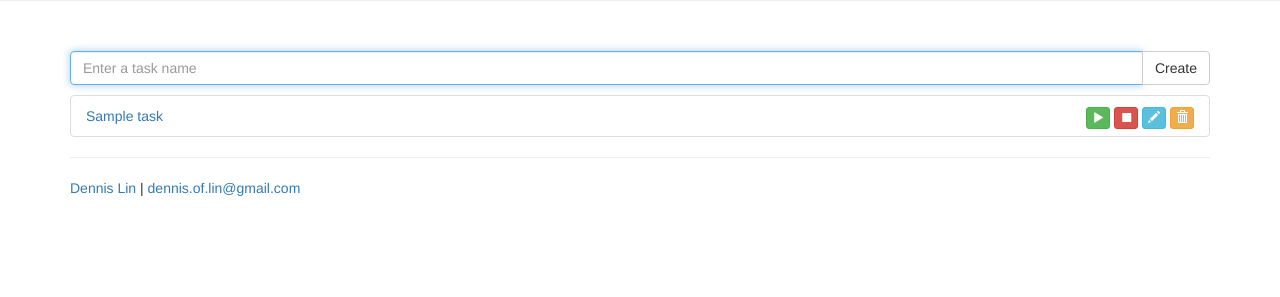
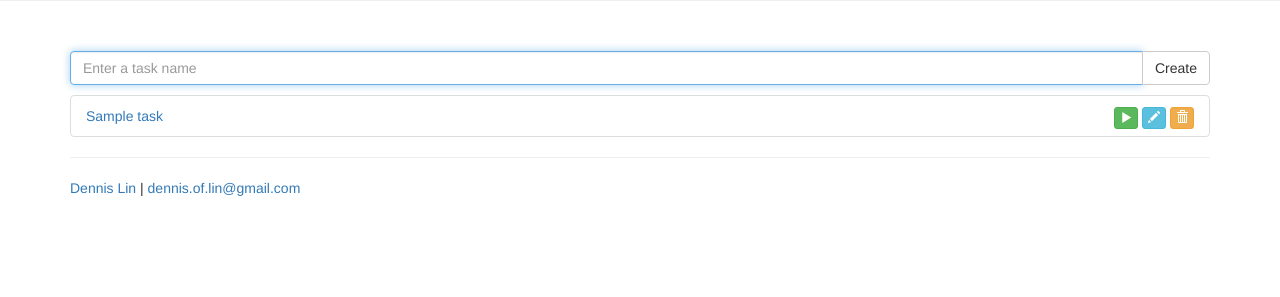
Before and after one commit to deelin/py-modoro, a Django app: page /tasks/ in a window 1280 px wide. Shown: the part 244-541 px from the top of the page. Run offline with Django 3.2, Linux system fonts and the light colour scheme; a user stored in the database is signed in; tables that the repository leaves empty hold one stand-in row (values such as "Sample post"); some libraries are stand-ins or nearby versions.

Commit message:
Got it working! Removing "STOP" button because it doesn't make sense anymore

```diff
--- a/pymodoro/urls.py
+++ b/pymodoro/urls.py
@@ -40,6 +40,4 @@ urlpatterns = [
     # Timers
     url(r'^tasks/(?P<task_id>[0-9]+)/start$', 'tasks.views.start_task', name='start'),
     url(r'^tasks/(?P<task_id>[0-9]+)/finish$', 'tasks.views.finish_task', name='finish'),
-
-    # Statics
 ]
--- a/tasks/templates/tasks/list_tasks.html
+++ b/tasks/templates/tasks/list_tasks.html
@@ -28,9 +28,6 @@
       <a class="btn btn-xs btn-success" href="/tasks/{{ task.id }}/start">
         <span class="glyphicon glyphicon-play"></span>
       </a>
-      <a class="btn btn-xs btn-danger" href="/tasks/{{ task.id }}/stop">
-        <span class="glyphicon glyphicon-stop"></span>
-      </a>
       <a class="btn btn-xs btn-info" href="/tasks/{{ task.id }}/update">
         <span class="glyphicon glyphicon-pencil"></span>
       </a>
```
Also changed, not shown: db.sqlite3.
